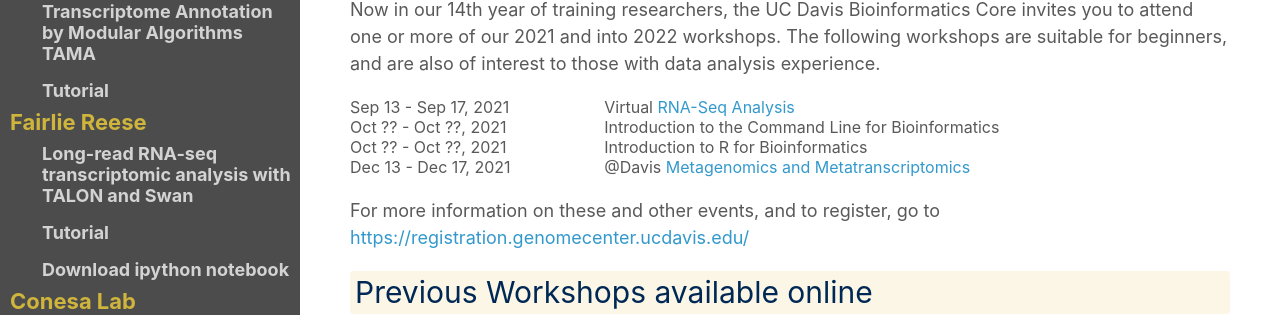
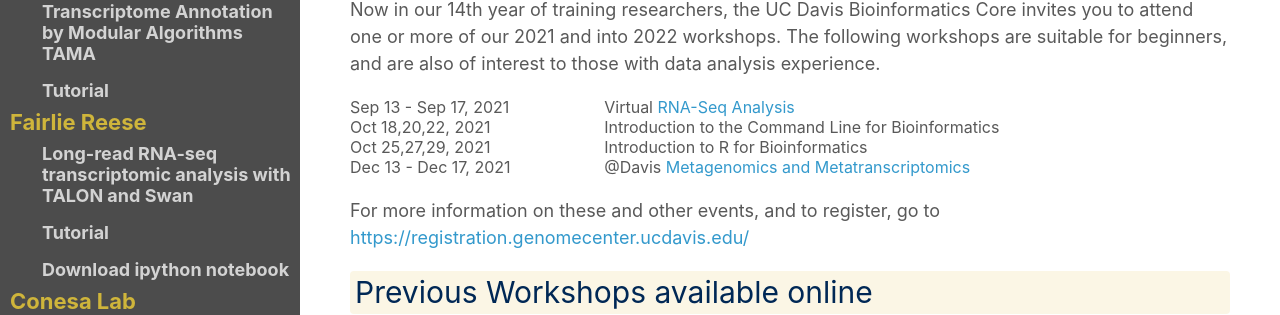
Before and after one commit to ucdavis-bioinformatics-training/2021-August-Iso-Seq, a Jekyll site: the page built from base/closing.md, in a window 1280 px wide. Shown: the part 927-1242 px from the top of the page. Built offline with Jekyll 4.4.1, drawn with Linux system fonts in a browser that asks for light colours; our own code applies the rules of GitHub Pages for plain Markdown files.

Commit message:
updating times

```diff
--- a/base/closing.md
+++ b/base/closing.md
@@ -26,8 +26,8 @@ Now in our 14th year of training researchers, the UC Davis Bioinformatics Core i
 
 | :------------- |:-------------:|
 |Sep 13 - Sep 17, 2021  | Virtual [RNA-Seq Analysis](https://registration.genomecenter.ucdavis.edu/events/RNAseq_september_2021/)   |
-|Oct ?? - Oct ??, 2021  | Introduction to the Command Line for Bioinformatics |
-|Oct ?? - Oct ??, 2021  | Introduction to R for Bioinformatics |
+|Oct 18,20,22, 2021  | Introduction to the Command Line for Bioinformatics |
+|Oct 25,27,29, 2021  | Introduction to R for Bioinformatics |
 |Dec 13 - Dec 17, 2021  | @Davis [Metagenomics and Metatranscriptomics](https://registration.genomecenter.ucdavis.edu/events/metagenomics_december_2021/)   |
 
 For more information on these and other events, and to register, go to [https://registration.genomecenter.ucdavis.edu/](https://registration.genomecenter.ucdavis.edu/)
```
